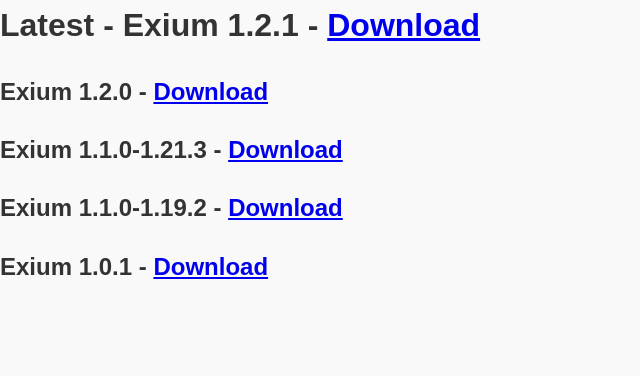
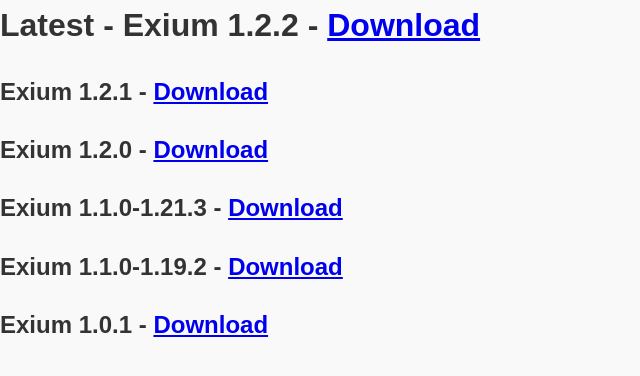
Before and after one commit to ExiumMod/exiummod.github.io, a plain HTML site: page versions.html in a window 1280 px wide. Shown: the whole page, without its empty margins (0-640 px from the left). Drawn offline with Linux system fonts and the light colour scheme.

Commit message:
commit2 exiumweb 1.2 (add versions 1.2.2)

```diff
--- a/versions.html
+++ b/versions.html
@@ -8,7 +8,8 @@
     <link rel="stylesheet" href="https://cdnjs.cloudflare.com/ajax/libs/font-awesome/6.6.0/css/all.min.css">
 </head>
 <body>
-    <h1>Latest - Exium 1.2.1 - <a href="https://cdn.modrinth.com/data/BhPVnibY/versions/nC95uMNc/Exium%201.2.1.mrpack">Download</a></h1>
+    <h1>Latest - Exium 1.2.2 - <a href="https://cdn.modrinth.com/data/BhPVnibY/versions/dTgEcw7w/Exium%201.2.2.mrpack">Download</a></h1>
+    <h2>Exium 1.2.1 - <a href="https://cdn.modrinth.com/data/BhPVnibY/versions/nC95uMNc/Exium%201.2.1.mrpack">Download</a></h2>
     <h2>Exium 1.2.0 - <a href="https://cdn.modrinth.com/data/BhPVnibY/versions/fscubKJ4/Exium%201.2.0.mrpack">Download</a></h2>
     <h2>Exium 1.1.0-1.21.3 - <a href="https://cdn.modrinth.com/data/BhPVnibY/versions/VgKCHhDQ/Exium%201.1.0.mrpack">Download</a></h2>
     <h2>Exium 1.1.0-1.19.2 - <a href="https://cdn.modrinth.com/data/BhPVnibY/versions/wF2ksPa5/Exium%201.1.0.mrpack">Download</a></h2>
```
